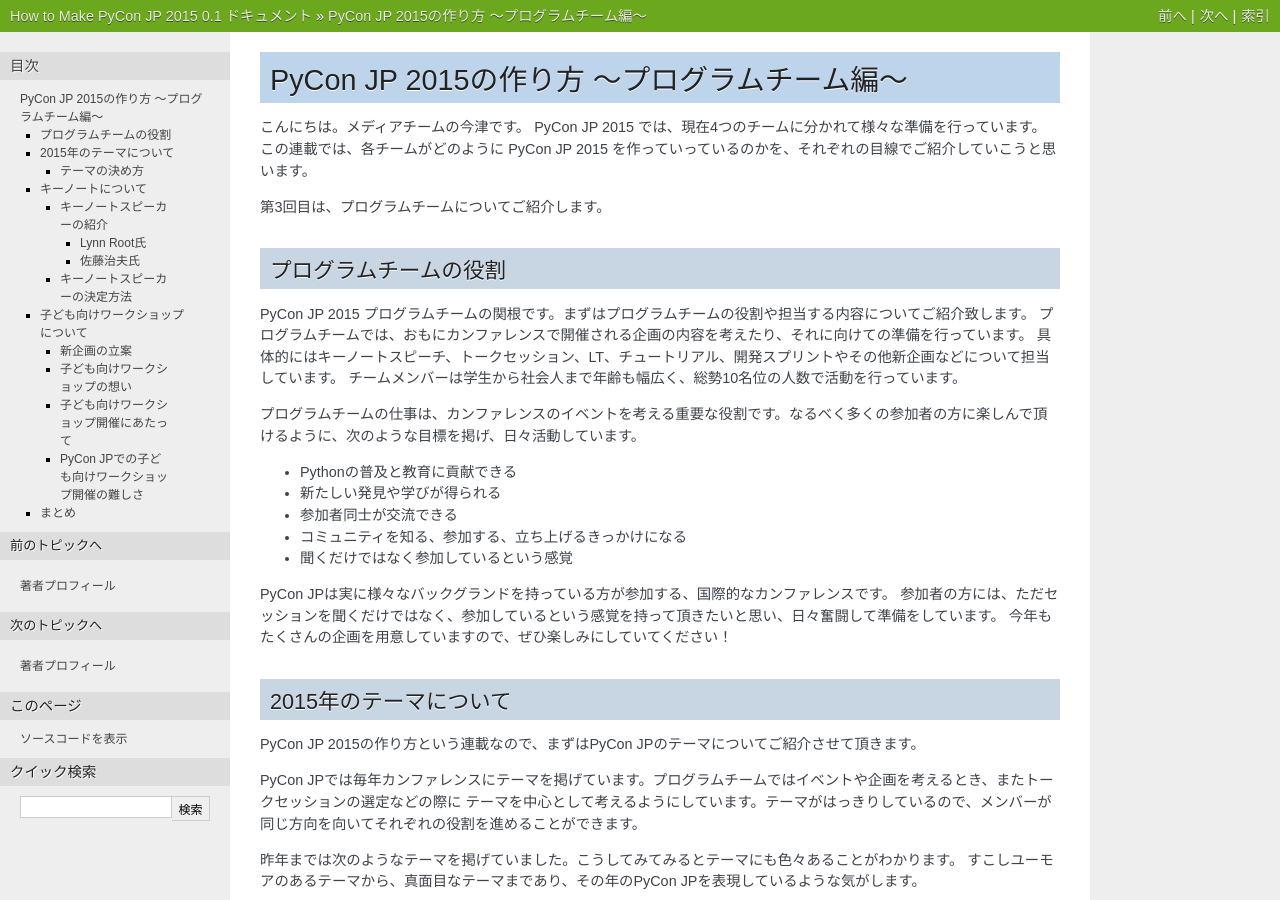
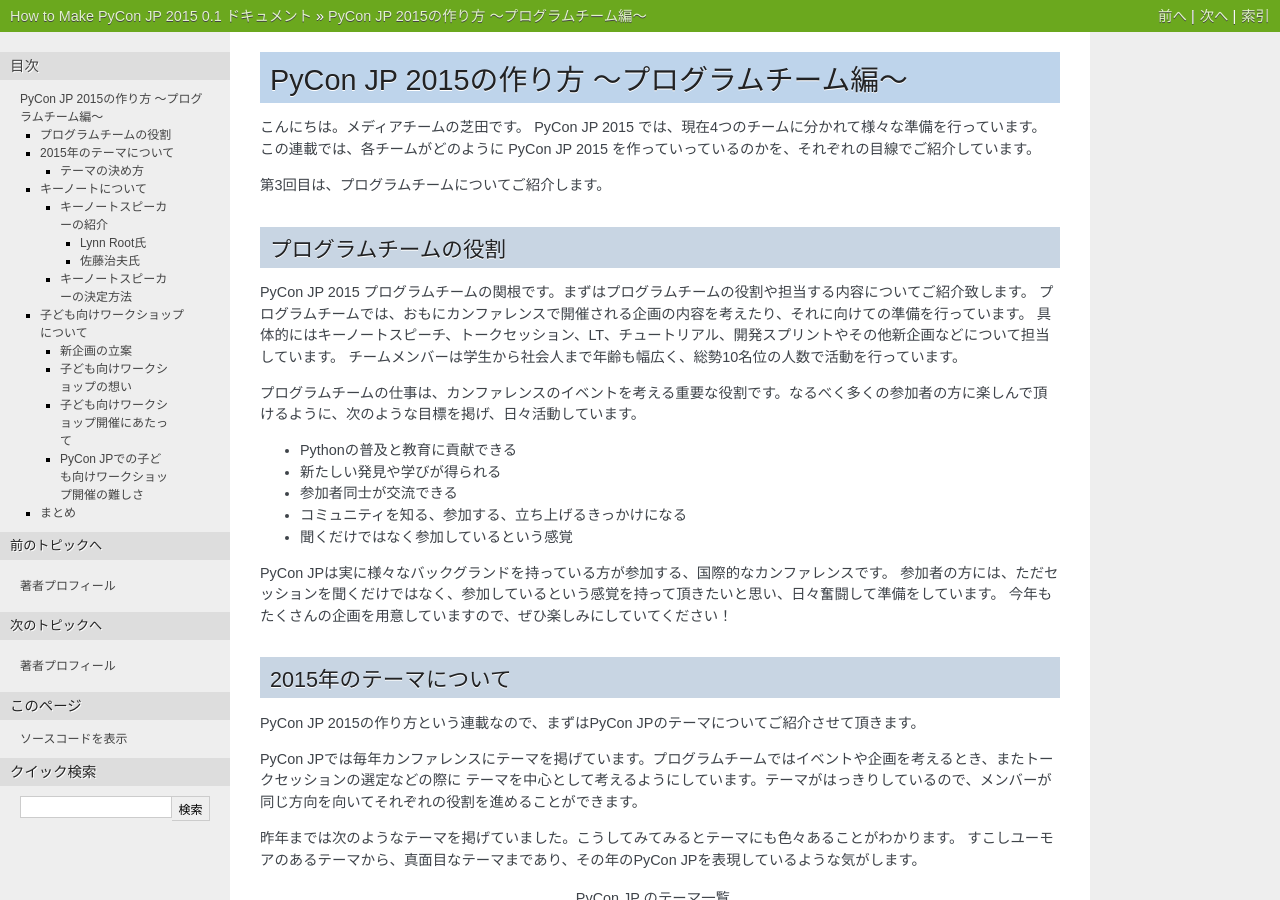
Before and after one commit to pyconjp/reports2015, a Sphinx documentation site: the page built from how-to-make/source/03_program.rst, in a window 1280 px wide and 900 px high. Built offline with Sphinx 7.4.7, drawn with Linux system fonts in a browser that asks for light colours; some of the changed text lies outside the part shown.

Commit message:
03_program.rst 書き出しとまとめの修正

```diff
--- a/how-to-make/source/03_program.rst
+++ b/how-to-make/source/03_program.rst
@@ -2,8 +2,8 @@
 PyCon JP 2015の作り方 〜プログラムチーム編〜
 ============================================
 
-こんにちは。メディアチームの今津です。
-PyCon JP 2015 では、現在4つのチームに分かれて様々な準備を行っています。この連載では、各チームがどのように PyCon JP 2015 を作っていっているのかを、それぞれの目線でご紹介していこうと思います。
+こんにちは。メディアチームの芝田です。
+PyCon JP 2015 では、現在4つのチームに分かれて様々な準備を行っています。この連載では、各チームがどのように PyCon JP 2015 を作っていっているのかを、それぞれの目線でご紹介しています。
 
 第3回目は、プログラムチームについてご紹介します。
 
@@ -213,7 +213,7 @@
 まとめ
 ======
 
-メディアチームの今津です。
-このようにして PyCon JP 2015 の プログラムチームでは企画の準備を進めています。今年も色々な企画を用意しているので、楽しみにしていてください！
+メディアチームの芝田です。
+このようにしてプログラムチームでは、PyCon JPの企画の準備を進めています。今年も様々な企画を用意しています。お楽しみに！
 
 次回は、事務局チームの準備を担当者に紹介してもらう予定です。それでは、次回の更新をお楽しみに！
```
